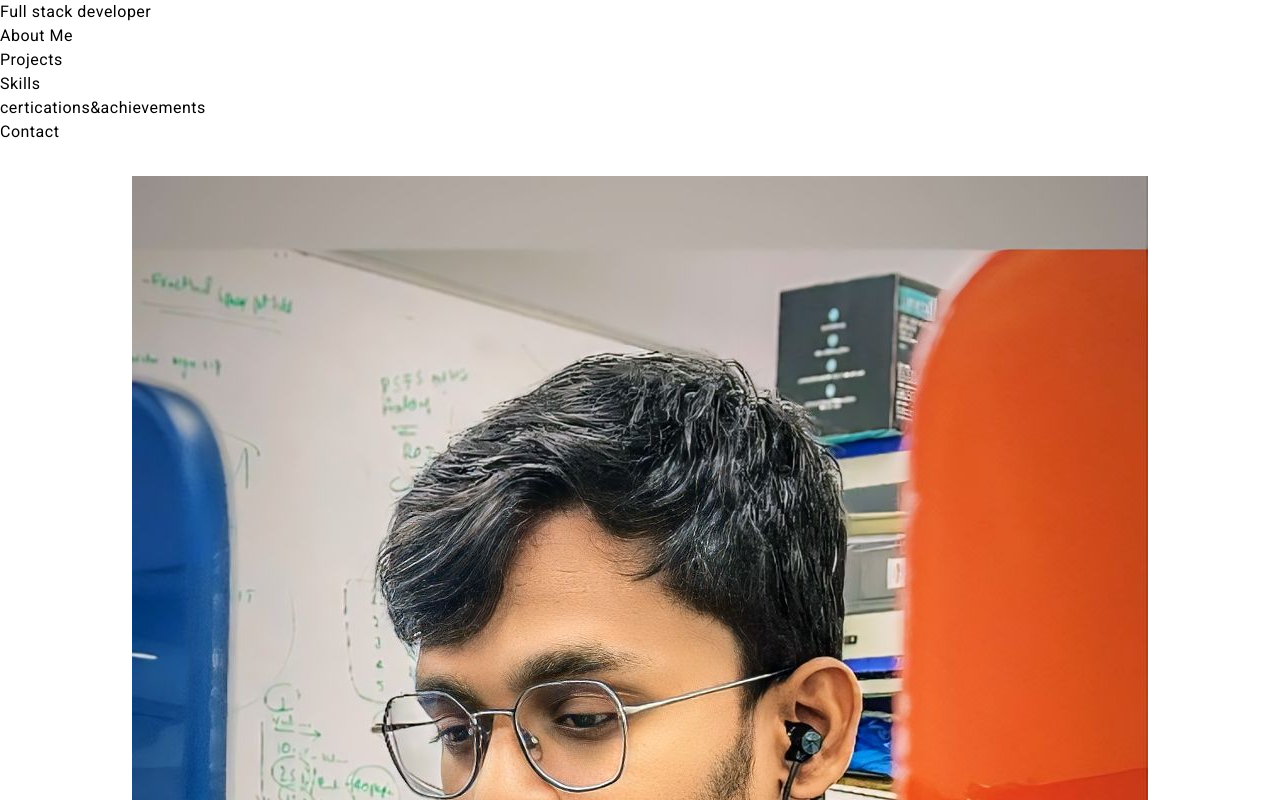
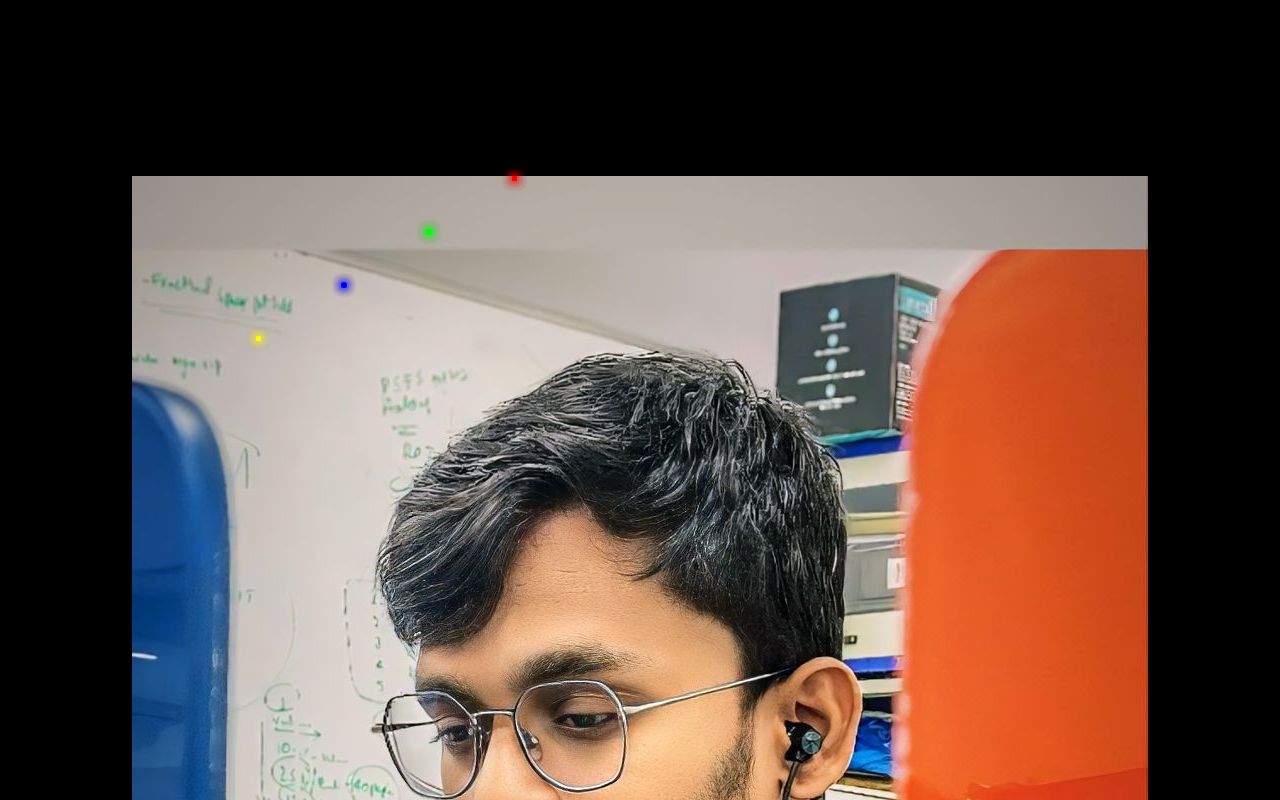
Before and after one commit to webdeveloper-fresher32/Angular-portfolio, an Angular app: page / in a window 1280 px wide. Shown: the top 800 px of the page. Built offline with nearby package versions, Linux system fonts and the light colour scheme.

Commit message:
added some animations for backend

```diff
--- a/src/app/components/herosection/herosection.component.css
+++ b/src/app/components/herosection/herosection.component.css
@@ -0,0 +1,72 @@
+/* styles.css or global.css */
+@keyframes fly {
+    0% {
+        transform: translateX(0) translateY(0);
+    }
+
+    25% {
+        transform: translateX(20vw) translateY(20vh);
+    }
+
+    50% {
+        transform: translateX(40vw) translateY(0vh);
+    }
+
+    75% {
+        transform: translateX(60vw) translateY(30vh);
+    }
+
+    100% {
+        transform: translateX(100vw) translateY(10vh);
+    }
+}
+
+.insects-container {
+    position: absolute;
+    top: 0;
+    left: 0;
+    width: 100%;
+    height: 100%;
+    overflow: hidden;
+    pointer-events: none;
+    z-index: -1;
+    background-color: black;
+}
+
+.insect {
+    position: absolute;
+    width: 5px;
+    height: 5px;
+    border-radius: 50%;
+    background-color: rgba(227, 224, 236, 0.8);
+    box-shadow: 0 0 10px rgba(120, 88, 88, 0.8);
+    animation: fly 10s linear infinite;
+}
+
+.insect:nth-child(odd) {
+    animation-duration: 10s;
+    background-color: rgba(255, 0, 0, 0.8);
+    /* Red */
+    box-shadow: 0 0 10px rgba(255, 0, 0, 0.8);
+}
+
+.insect:nth-child(even) {
+    animation-duration: 12s;
+    background-color: rgba(0, 255, 0, 0.8);
+    /* Green */
+    box-shadow: 0 0 10px rgba(0, 255, 0, 0.8);
+}
+
+.insect:nth-child(3n) {
+    animation-duration: 15s;
+    background-color: rgba(0, 0, 255, 0.8);
+    /* Blue */
+    box-shadow: 0 0 10px rgba(0, 0, 255, 0.8);
+}
+
+.insect:nth-child(5n) {
+    animation-duration: 20s;
+    background-color: rgba(255, 255, 0, 0.8);
+    /* Yellow */
+    box-shadow: 0 0 10px rgba(255, 255, 0, 0.8);
+}
--- a/src/app/components/herosection/herosection.component.html
+++ b/src/app/components/herosection/herosection.component.html
@@ -1,4 +1,6 @@
 <section class="hero flex items-center min-h-screen bg-gray-800">
+  <div *ngFor="let insect of insects" class="insect"></div>
+  <div class="insects-container"></div>
   <div
     class="container flex flex-col lg:flex-row justify-evenly lg:pl-60 px-4 lg:px-0"
   >
--- a/src/app/components/herosection/herosection.component.ts
+++ b/src/app/components/herosection/herosection.component.ts
@@ -1,4 +1,4 @@
-import { Component,  OnInit } from '@angular/core';
+import { Component, OnInit } from '@angular/core';
 import { DescriptionService } from '../../services/description.service';
 
 @Component({
@@ -7,6 +7,7 @@ import { DescriptionService } from '../../services/description.service';
   styleUrls: ['./herosection.component.css'],
 })
 export class HerosectionComponent implements OnInit {
+  insects: number[] = Array(30).fill(0);
   my_name: string = "I'm Ganesh";
   image: string = 'my_image.jpg';
   resumeurl: string =
@@ -23,5 +24,4 @@ export class HerosectionComponent implements OnInit {
         this.animatedText = text;
       });
   }
-
 }
```
